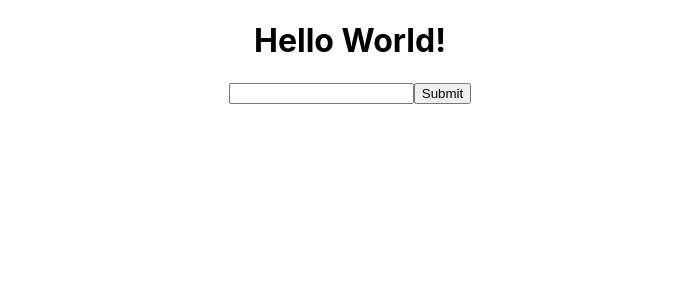
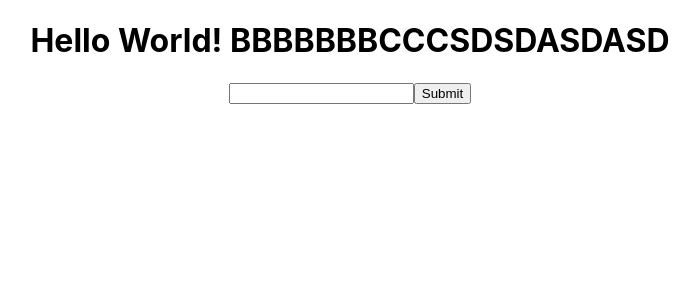
Before and after one commit to zipzip81/frontend-reactjs, a React (Create React App) app: page / in a window 1280 px wide. Shown: the top 300 px of the page, without its empty margins (290-990 px from the left). Built offline with nearby package versions, Linux system fonts and the light colour scheme.

Commit message:
Update App.js

```diff
--- a/src/App.js
+++ b/src/App.js
@@ -14,7 +14,7 @@ function App() {
 
   return (
     <div className="App">
-      <h1>Hello World!</h1>
+      <h1>Hello World! BBBBBBBCCCSDSDASDASD</h1>
       <input type="text" value={name} onChange={e => setName(e.target.value)} />
       <button onClick={handleClick}>Submit</button>
       <p>{message}</p>
```
